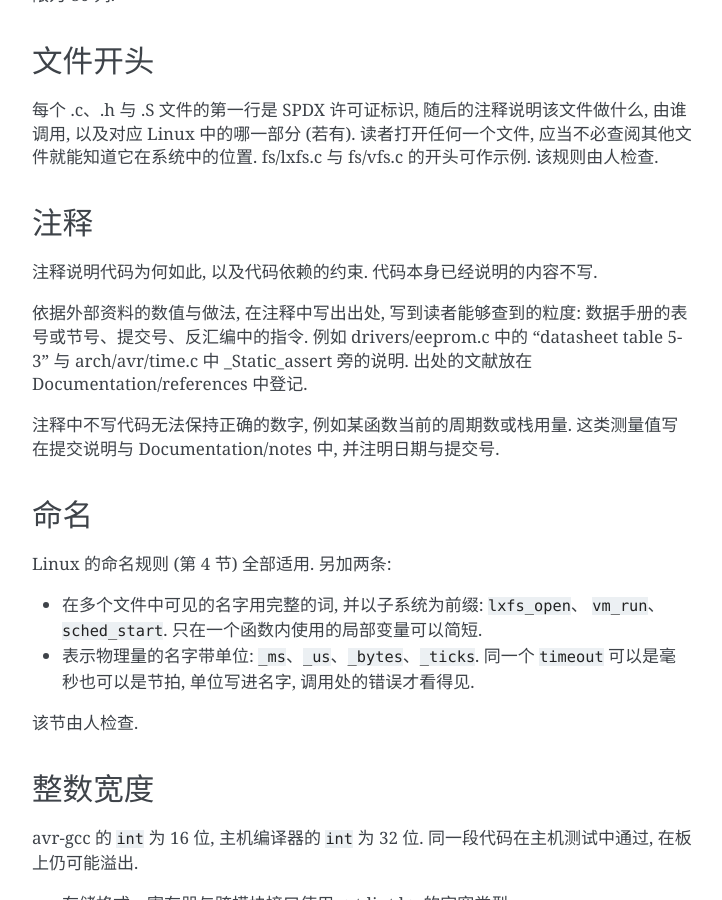
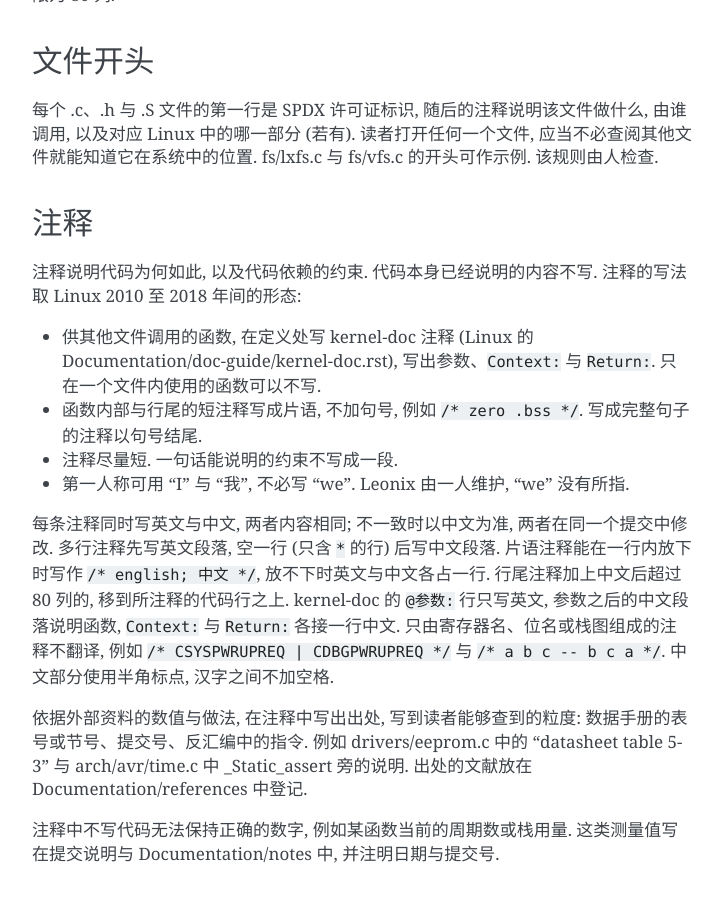
Before and after one commit to w3ngzv/Leonix, a Sphinx documentation site: the page built from Documentation/coding-style.rst, in a window 1280 px wide and 900 px high, scrolled down 804 px. Shown: the whole window, without its empty margins (388-1110 px from the left). Built offline with Sphinx 7.4.7, drawn with Linux system fonts in a browser that asks for light colours.

Commit message:
Documentation: 注释改用 Linux 2010 至 2018 年的写法, 中英双语
Linux 2010 至 2018 年间的源码中, 一条注释平均 15 至 19 词, 55% 至 67% 的
注释不以句号结尾, 接口函数用 kernel-doc. Leonix 此前一条注释平均 24 词,
64% 以句号结尾, 没有 kernel-doc. 规则据此写成片语注释、压缩长度、接口函数
写 kernel-doc 三条.

注释同时写中文后, 两种语言的内容可能在后续修改中分离, 因此规定以中文为准,
并在同一个提交中修改.

Signed-off-by: KernelKraze <admin@mail.go1.qzz.io>

```diff
--- a/Documentation/coding-style.rst
+++ b/Documentation/coding-style.rst
@@ -51,6 +51,24 @@ checkstyle.sh 另外运行两项检查. scripts/kernel-doc 是 Linux 在 683e8cb
 ====
 
 注释说明代码为何如此, 以及代码依赖的约束. 代码本身已经说明的内容不写.
+注释的写法取 Linux 2010 至 2018 年间的形态:
+
+- 供其他文件调用的函数, 在定义处写 kernel-doc 注释 (Linux 的
+  Documentation/doc-guide/kernel-doc.rst), 写出参数、``Context:`` 与
+  ``Return:``. 只在一个文件内使用的函数可以不写.
+- 函数内部与行尾的短注释写成片语, 不加句号, 例如 ``/* zero .bss */``.
+  写成完整句子的注释以句号结尾.
+- 注释尽量短. 一句话能说明的约束不写成一段.
+- 第一人称可用 "I" 与 "我", 不必写 "we". Leonix 由一人维护, "we" 没有所指.
+
+每条注释同时写英文与中文, 两者内容相同; 不一致时以中文为准, 两者在同一个
+提交中修改. 多行注释先写英文段落, 空一行 (只含 ``*`` 的行) 后写中文段落.
+片语注释能在一行内放下时写作 ``/* english; 中文 */``, 放不下时英文与中文
+各占一行. 行尾注释加上中文后超过 80 列的, 移到所注释的代码行之上.
+kernel-doc 的 ``@参数:`` 行只写英文, 参数之后的中文段落说明函数, ``Context:``
+与 ``Return:`` 各接一行中文. 只由寄存器名、位名或栈图组成的注释不翻译, 例如
+``/* CSYSPWRUPREQ | CDBGPWRUPREQ */`` 与 ``/* a b c -- b c a */``.
+中文部分使用半角标点, 汉字之间不加空格.
 
 依据外部资料的数值与做法, 在注释中写出出处, 写到读者能够查到的粒度:
 数据手册的表号或节号、提交号、反汇编中的指令. 例如 drivers/eeprom.c 中的
```
